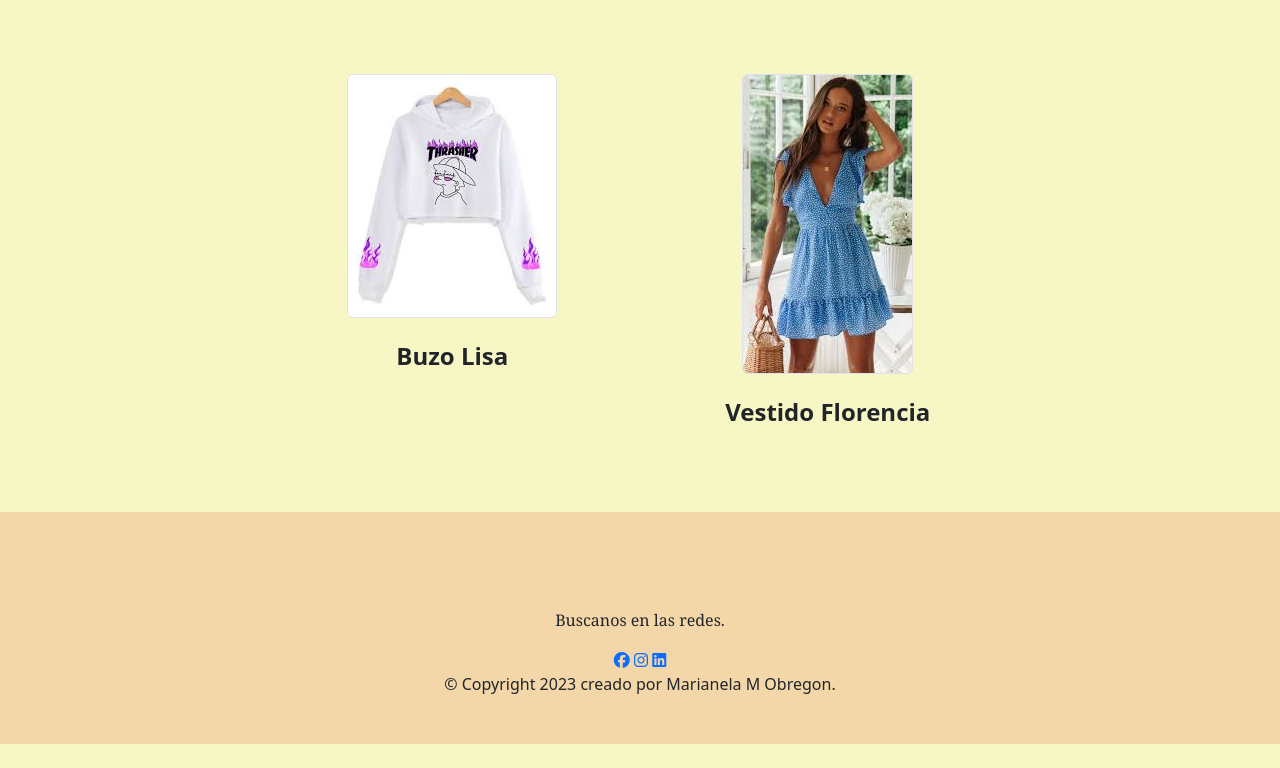
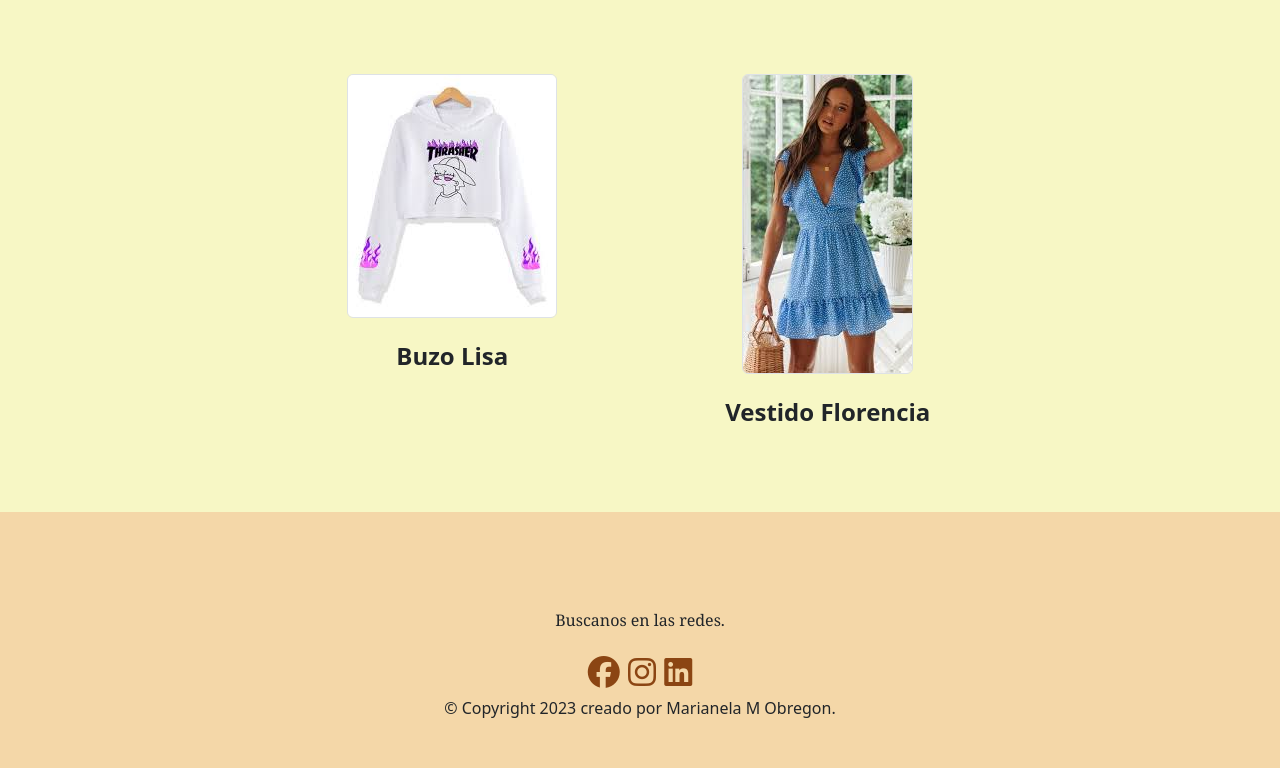
Before and after one commit to elmandarin/preentrega3, a website: page index.html in a window 1280 px wide. Shown: the part 1217-1985 px from the top of the page. Before the commit the page ends 1961 px from the top, so only its background shows below. Drawn offline with nearby package versions, Linux system fonts and the light colour scheme.

Commit message:
cambios en footer

```diff
--- a/index.html
+++ b/index.html
@@ -131,10 +131,25 @@
       <div class="mt-5">
         <p class="p-footer">Buscanos en las redes.</p>
       </div>
-      <div>
-        <a href=""><i class="fa-brands fa-facebook red-social"></i></a>
-        <a href=""><i class="fa-brands fa-instagram red-social"></i></a>
-        <a href=""><i class="fa-brands fa-linkedin red-social"></i></a>
+      <div class="iconos">
+        <a href=""
+          ><i
+            class="fa-brands fa-facebook red-social"
+            style="color: saddlebrown"
+          ></i
+        ></a>
+        <a href=""
+          ><i
+            class="fa-brands fa-instagram red-social"
+            style="color: saddlebrown"
+          ></i
+        ></a>
+        <a href=""
+          ><i
+            class="fa-brands fa-linkedin red-social"
+            style="color: saddlebrown"
+          ></i
+        ></a>
       </div>
       &copy; Copyright 2023 creado por Marianela M Obregon.
     </footer>
--- a/scss/_index.scss
+++ b/scss/_index.scss
@@ -91,6 +91,10 @@ footer {
   .p-footer {
     font-family: $texto;
   }
+  .iconos {
+    font-size: 2rem;
+    border-color: #724803;
+  }
 }
 .home-title {
   font-size: 5rem;
```
Also changed, not shown: pages/accesorios.html (+19 -4 lines), pages/contacto.html (+19 -4 lines), pages/dondenosencontras.html (+19 -4 lines), pages/formapartedenosotros.html (+19 -4 lines), pages/productos.html (+19 -4 lines), css/style.css, 1 other file.
